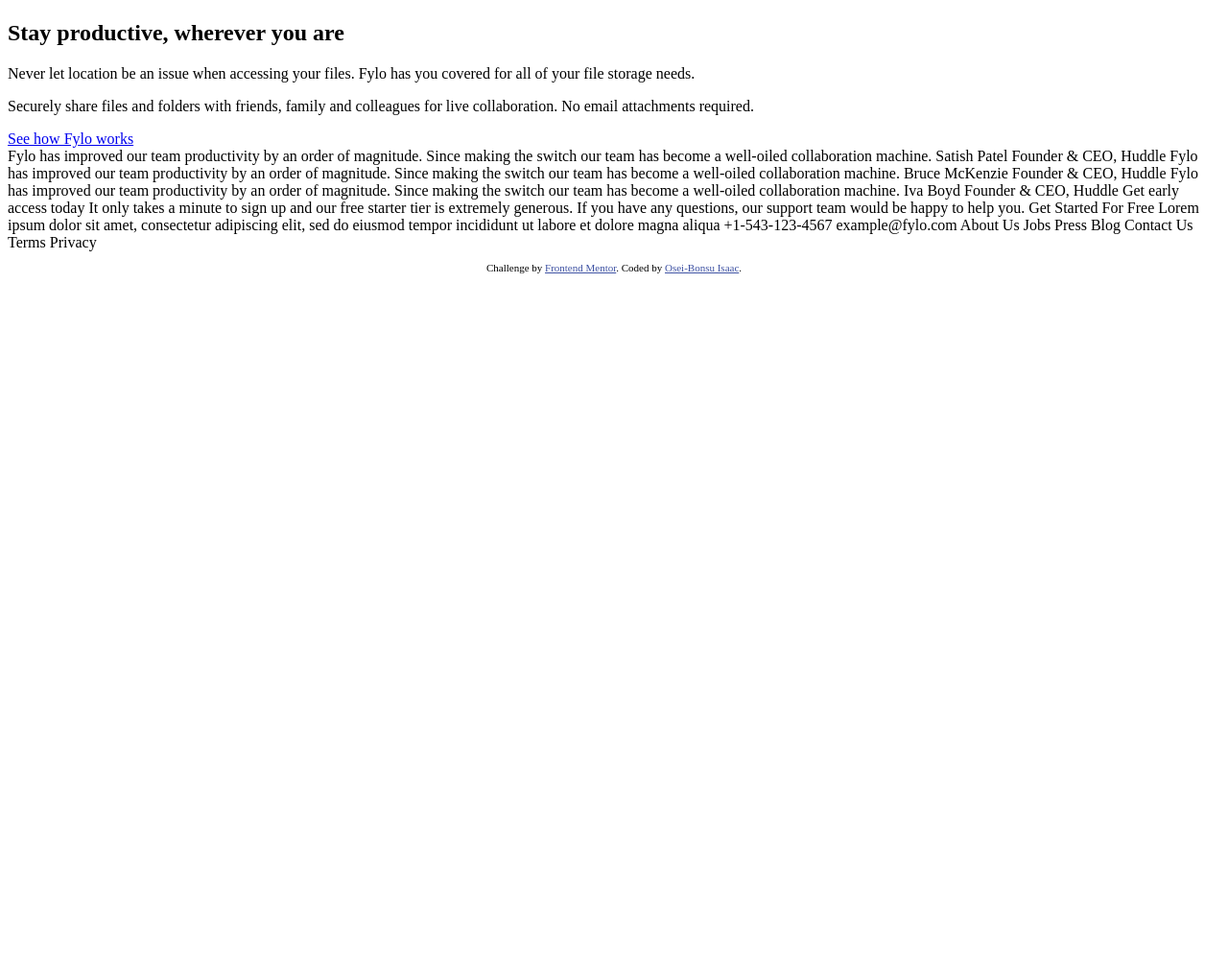
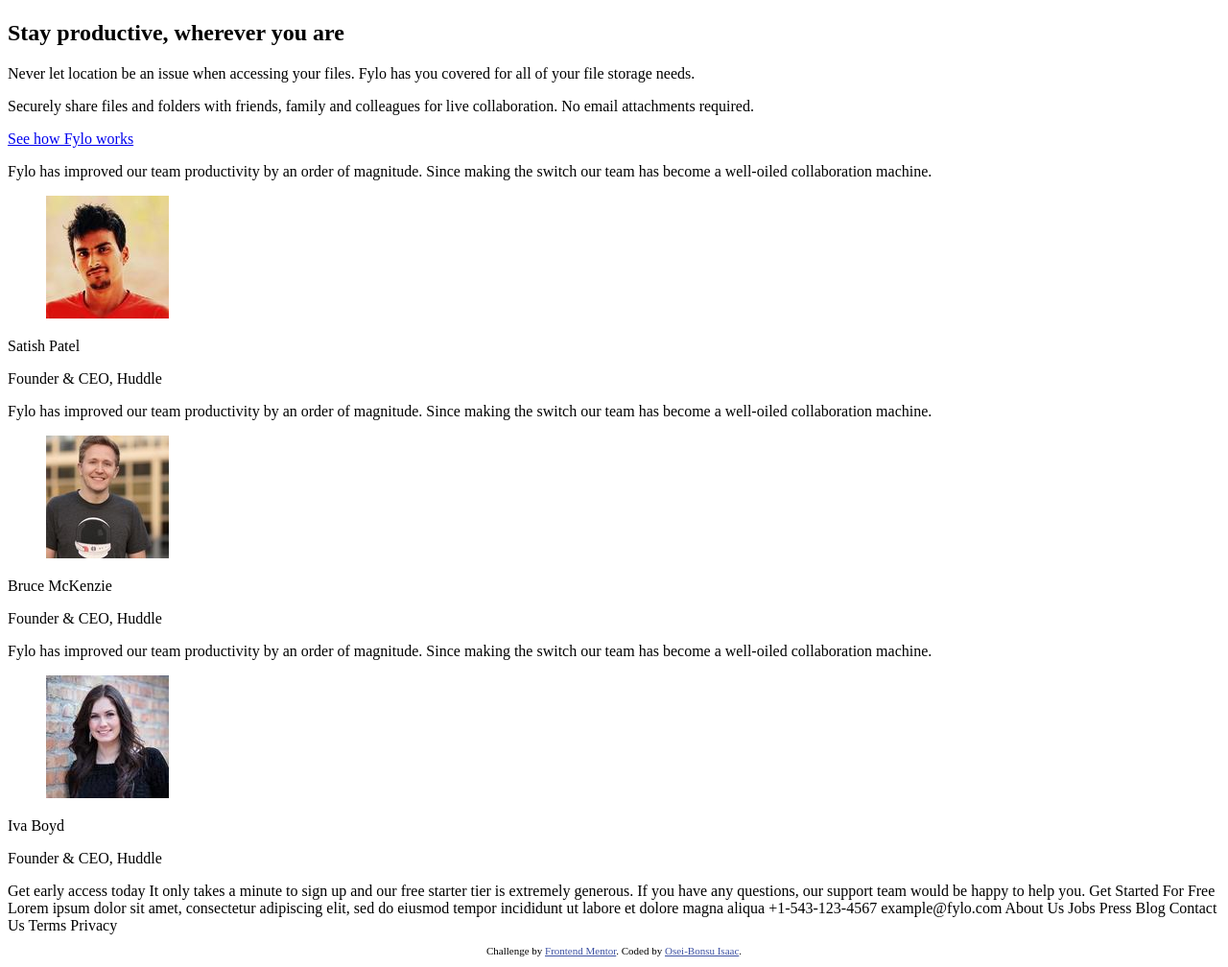
Before and after one commit to io-oseinana/fylo-dark-theme-landing-page-master, a plain HTML site: page index.html in a window 1280 px wide. Shown: the part 2033-3041 px from the top of the page at 96% size. Before the commit the page ends 2329 px from the top, so only its background shows below. Drawn offline with Linux system fonts and the light colour scheme.

Commit message:
Add Testimonials section

```diff
--- a/index.html
+++ b/index.html
@@ -107,30 +107,56 @@
       </article>
     </section>
 
+    <section class="testimonials">
+      <article class="testimonials__content">
+        <section class="testimonials__card">
+          <div class="testimonials__card-item">
+            <p class="testimonials__card-item-text">Fylo has improved our team productivity by an order of magnitude. Since making the switch our team has
+              become a well-oiled collaboration machine.
+            </p>
+            <div class="testimonials__card-item-author">
+              <figure class="testimonials__card-item-author-image">
+                <img src="./images/profile-1.jpg" alt="Profile picture of Satish Patel">
+              </figure>
+              <p class="testimonials__card-item-author-name">Satish Patel</p>
+            <p class="testimonials__card-item-author-role">Founder & CEO, Huddle</p>
+            </div>
+
+          </div>
+          <div class="testimonials__card-item">
+            <p class="testimonials__card-item-text">Fylo has improved our team productivity by an order of magnitude. Since making the switch our team has
+              become a well-oiled collaboration machine.
+            </p>
+            <div class="testimonials__card-item-author">
+              <figure class="testimonials__card-item-author-image">
+                <img src="./images/profile-2.jpg" alt="Profile picture of Bruce McKenzie">
+              </figure>
+              <p class="testimonials__card-item-author-name">Bruce McKenzie</p>
+              <p class="testimonials__card-item-author-role">Founder & CEO, Huddle</p>
+            </div>
+
+          </div>
+          <div class="testimonials__card-item">
+            <p class="testimonials__card-item-text">Fylo has improved our team productivity by an order of magnitude. Since making the switch our team has
+              become a well-oiled collaboration machine.
+            </p>
+            <div class="testimonials__card-item-author">
+              <figure class="testimonials__card-item-author-image">
+                <img src="./images/profile-3.jpg" alt="Profile picture of Iva Boyd">
+              </figure>
+              <p class="testimonials__card-item-author-name">Iva Boyd</p>
+            <p class="testimonials__card-item-author-role">Founder & CEO, Huddle</p>
+            </div>
+
+          </div>
+        </section>
+      </article>
+    </section>
   </main>
 
 
 
 
-
-
-  Fylo has improved our team productivity by an order of magnitude. Since making the switch our team has
-  become a well-oiled collaboration machine.
-
-  Satish Patel
-  Founder & CEO, Huddle
-
-  Fylo has improved our team productivity by an order of magnitude. Since making the switch our team has
-  become a well-oiled collaboration machine.
-
-  Bruce McKenzie
-  Founder & CEO, Huddle
-
-  Fylo has improved our team productivity by an order of magnitude. Since making the switch our team has
-  become a well-oiled collaboration machine.
-
-  Iva Boyd
-  Founder & CEO, Huddle
 
   Get early access today
 
```
